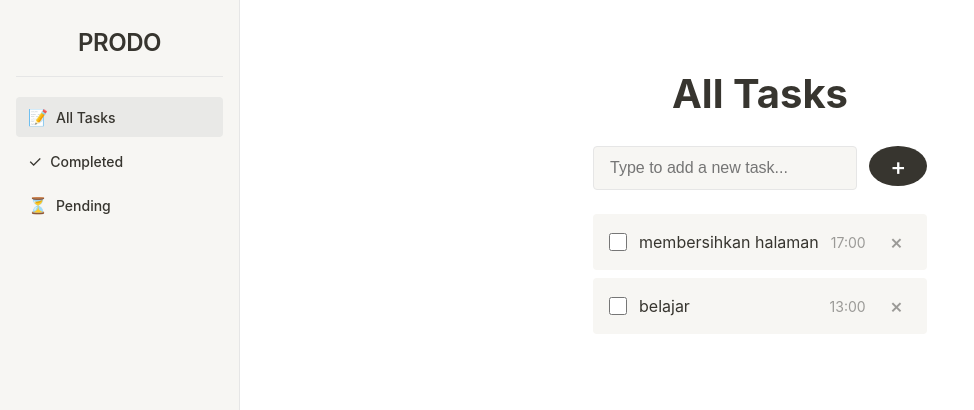
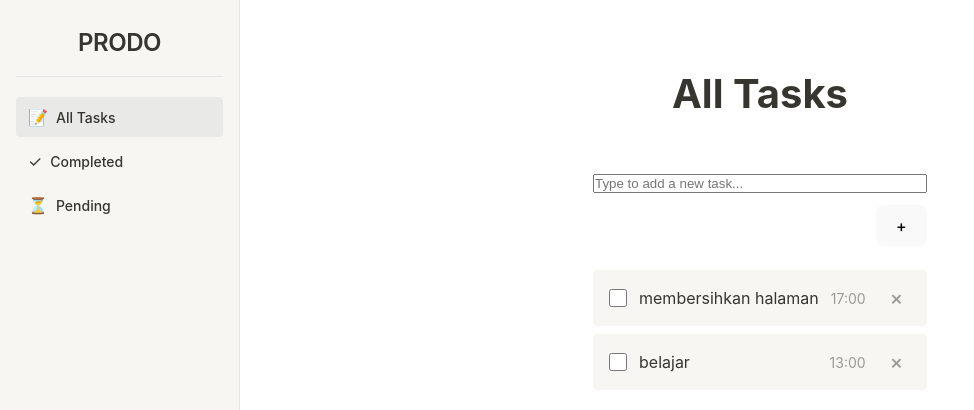
Before and after one commit to alifandian/32-pbk-uts-233510377, a Vue app in the folder vite-project/: page / in a window 1280 px wide. Shown: the top 410 px of the page, without its empty margins (0-974 px from the left). Built offline with nearby package versions, Linux system fonts and the light colour scheme.

Commit message:
fifth commit

```diff
--- a/vite-project/src/App.vue
+++ b/vite-project/src/App.vue
@@ -1,26 +1,28 @@
 <script setup>
 import Navbar from './components/Navbar.vue'
-import { ref } from "vue";
+import { ref, computed } from "vue";
 
 const tugas = ref("");
 const todos = ref([
-  {id: 1, namatugas: "membersihkan halaman", time: "17:00", done: false},
-  {id: 2, namatugas: "belajar", time: "13:00", done: false},
+  {id: 1, namatugas: "membersihkan halaman", time: "17:00", done: false, date: "2025-02-14"},
+  {id: 2, namatugas: "belajar", time: "13:00", done: false, date: "2025-02-13"},
 ]);
+
+const currentPage = ref('all');
 
 const tambahdata = () => {
   if (tugas.value.trim() === "") return;
-
   const now = new Date();
   const hours = now.getHours().toString().padStart(2, '0');
   const minutes = now.getMinutes().toString().padStart(2, '0');
   const timeString = `${hours}:${minutes}`;
-
+  const dateString = now.toISOString().split('T')[0];
   let data = {
     id: todos.value.length + 1,
     namatugas: tugas.value,
     time: timeString,
-    done: false
+    done: false,
+    date: dateString
   }
   todos.value.push(data);
   tugas.value = "";
@@ -33,16 +35,27 @@ const toggleTask = (task) => {
 const deleteTask = (taskId) => {
   todos.value = todos.value.filter(task => task.id !== taskId);
 }
+
+const completedTasks = computed(() => todos.value.filter(t => t.done));
+
+const formatDate = (dateStr) => {
+  if (!dateStr) return '';
+  const d = new Date(dateStr);
+  return d.toLocaleDateString('en-US', { year: 'numeric', month: 'long', day: 'numeric' });
+}
 </script>
 
 <template>
   <div class="app">
-    <Navbar />
+    <Navbar :currentPage="currentPage" @changePage="(p) => currentPage = p" />
     <main class="main-content">
-      <div class="todo-container">
+      <div v-if="currentPage === 'all'" class="todo-container">
         <h1 class="page-title">All Tasks</h1>
+        <div class="input-container">
+          <div class="input-preview">
+            <span v-if="tugas">{{ tugas }}</span>
 
-        <div class="input-container">
+          </div>
           <input
             v-model="tugas"
             @keyup.enter="tambahdata"
@@ -53,7 +66,6 @@ const deleteTask = (taskId) => {
             <span class="plus-icon">+</span>
           </button>
         </div>
-
         <div class="tasks-list">
           <div v-for="item in todos" :key="item.id" class="task-item">
             <div class="task-content">
@@ -72,6 +84,34 @@ const deleteTask = (taskId) => {
               ×
             </button>
           </div>
+        </div>
+      </div>
+      <div v-else-if="currentPage === 'completed'" class="completed-container">
+        <h1 class="page-title">Completed Tasks</h1>
+        <div class="notion-table-wrapper">
+          <table class="notion-table">
+            <thead>
+              <tr>
+                <th>Task Name</th>
+                <th>Date</th>
+                <th>Status</th>
+              </tr>
+            </thead>
+            <tbody>
+              <tr v-for="item in completedTasks" :key="item.id">
+                <td>
+                  <span class="notion-pill">{{ item.namatugas }}</span>
+                </td>
+                <td>{{ formatDate(item.date) }}</td>
+                <td>
+                  <span class="notion-status">
+                    <span class="notion-dot"></span>
+                    Done
+                  </span>
+                </td>
+              </tr>
+            </tbody>
+          </table>
         </div>
       </div>
     </main>
@@ -116,43 +156,36 @@ body {
 
 .input-container {
   display: flex;
-  gap: 12px;
+  flex-direction: column;
+  gap: 4px;
   margin-bottom: 24px;
+  align-items: flex-start;
+  width: 100%;
+  max-width: 400px;
+}
+
+.input-preview {
+  min-height: 24px;
+  font-size: 16px;
+  color: #37352f;
+  margin-bottom: 0;
+  padding-left: 2px;
+  width: 100%;
+  word-break: break-word;
+}
+
+.input-preview .placeholder {
+  color: #bdbdbd;
 }
 
 .task-input {
-  flex: 1;
-  padding: 12px 16px;
-  font-size: 16px;
-  border: 1px solid #e6e6e6;
-  border-radius: 4px;
-  background-color: #f7f6f3;
-  transition: all 0.2s ease;
-}
-
-.task-input:focus {
-  outline: none;
-  border-color: #37352f;
-  background-color: #ffffff;
+  width: 100%;
+  box-sizing: border-box;
 }
 
 .add-button {
-  width: 40px;
-  height: 40px;
-  border-radius: 50%;
-  border: none;
-  background-color: #37352f;
-  color: white;
-  font-size: 24px;
-  cursor: pointer;
-  display: flex;
-  align-items: center;
-  justify-content: center;
-  transition: all 0.2s ease;
-}
-
-.add-button:hover {
-  background-color: #2a2925;
+  align-self: flex-end;
+  margin-top: 8px;
 }
 
 .tasks-list {
@@ -221,4 +254,70 @@ body {
   color: #37352f;
   background-color: #e6e6e6;
 }
+
+.completed-container {
+  max-width: 900px;
+  margin: 0 auto;
+}
+.notion-table-wrapper {
+  background: #191919;
+  border-radius: 6px;
+  padding: 24px 16px 16px 16px;
+  box-shadow: 0 2px 8px rgba(0,0,0,0.04);
+}
+.notion-table {
+  width: 100%;
+  border-collapse: separate;
+  border-spacing: 0;
+  background: #191919;
+  color: #fff;
+  font-size: 15px;
+  border-radius: 6px;
+  overflow: hidden;
+}
+.notion-table th, .notion-table td {
+  border-bottom: 1.5px solid #232323;
+  padding: 10px 16px;
+  text-align: left;
+}
+.notion-table th {
+  background: #191919;
+  font-weight: 600;
+  color: #bdbdbd;
+  border-bottom: 2px solid #232323;
+}
+.notion-table tr:last-child td {
+  border-bottom: none;
+}
+.notion-pill {
+  background: #2f2f2f;
+  color: #ffb86c;
+  border-radius: 4px;
+  padding: 2px 10px;
+  font-weight: 500;
+  font-size: 14px;
+  display: inline-block;
+}
+.notion-status {
+  display: inline-flex;
+  align-items: center;
+  background: #1a3d2a;
+  color: #6ee7b7;
+  border-radius: 4px;
+  padding: 2px 12px 2px 8px;
+  font-weight: 600;
+  font-size: 14px;
+}
+.notion-dot {
+  width: 9px;
+  height: 9px;
+  background: #21c97a;
+  border-radius: 50%;
+  display: inline-block;
+  margin-right: 7px;
+}
+
+.completed-container .page-title {
+  color: #fff;
+}
 </style>
--- a/vite-project/src/components/Navbar.vue
+++ b/vite-project/src/components/Navbar.vue
@@ -1,5 +1,8 @@
 <script setup>
-// No props or setup needed for now
+const props = defineProps({
+  currentPage: String
+})
+const emit = defineEmits(['changePage'])
 </script>
 
 <template>
@@ -9,11 +12,19 @@
         <h1>PRODO</h1>
       </div>
       <div class="nav-items">
-        <div class="nav-item active">
+        <div
+          class="nav-item"
+          :class="{ active: currentPage === 'all' }"
+          @click="$emit('changePage', 'all')"
+        >
           <span class="nav-icon">📝</span>
           <span class="nav-text">All Tasks</span>
         </div>
-        <div class="nav-item">
+        <div
+          class="nav-item"
+          :class="{ active: currentPage === 'completed' }"
+          @click="$emit('changePage', 'completed')"
+        >
           <span class="nav-icon">✓</span>
           <span class="nav-text">Completed</span>
         </div>
```
